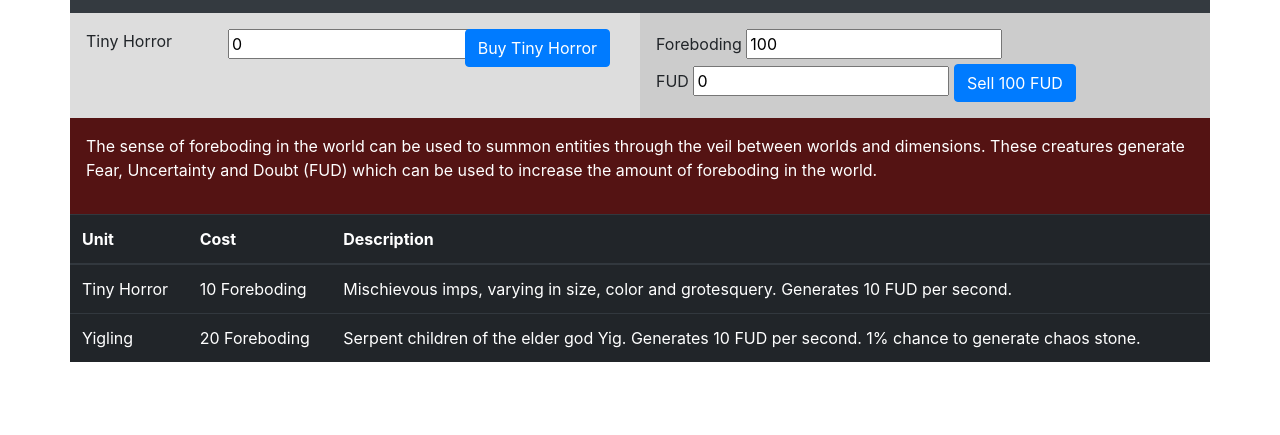
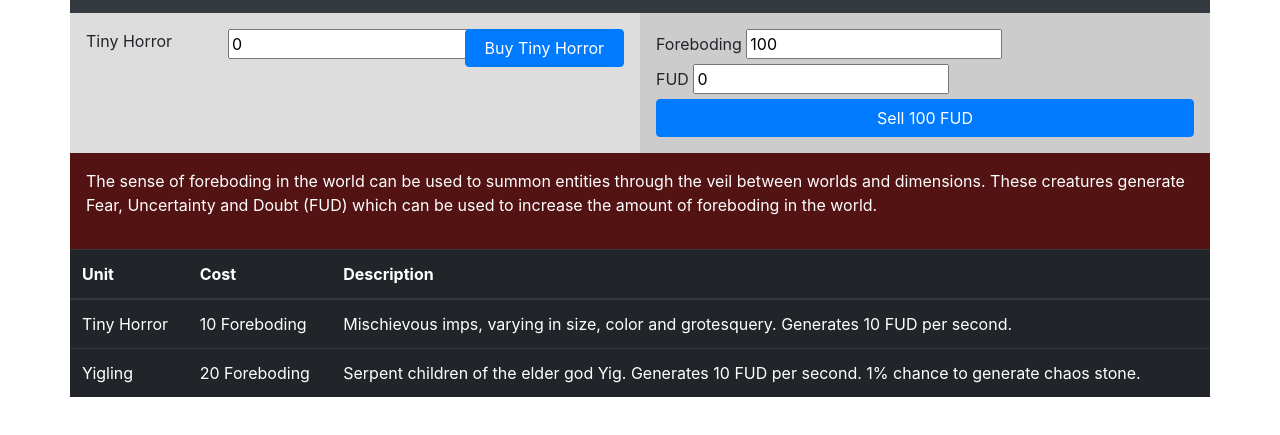
Before and after one commit to dmorck/cats-of-ulthar, a plain HTML site: page index.html in a window 1280 px wide. Shown: the part 51-486 px from the top of the page. Drawn offline with nearby package versions, Linux system fonts and the light colour scheme.

Commit message:
small width test

```diff
--- a/index.html
+++ b/index.html
@@ -46,7 +46,7 @@
             <input type="text" value="0" id="tinyHorrorTotal" readonly>
           </div>
           <div class="col-sm-4">
-            <button type="button" id="buyTinyHorror" class="btn btn-primary">Buy Tiny Horror</button>
+            <button type="button" id="buyTinyHorror" class="btn btn-primary btn-block">Buy Tiny Horror</button>
           </div>
 
         </div>
@@ -64,7 +64,7 @@
       <div class="form-wrapper">
         <label for="fudTotal">FUD</label>
         <input type="text" value="0" id="fudTotal" readonly>
-        <button type="button" id="sellFUD" class="btn btn-primary">Sell 100 FUD</button>
+        <button type="button" id="sellFUD" class="btn btn-primary btn-block">Sell 100 FUD</button>
       </div>
     </div>
   </div>
```
